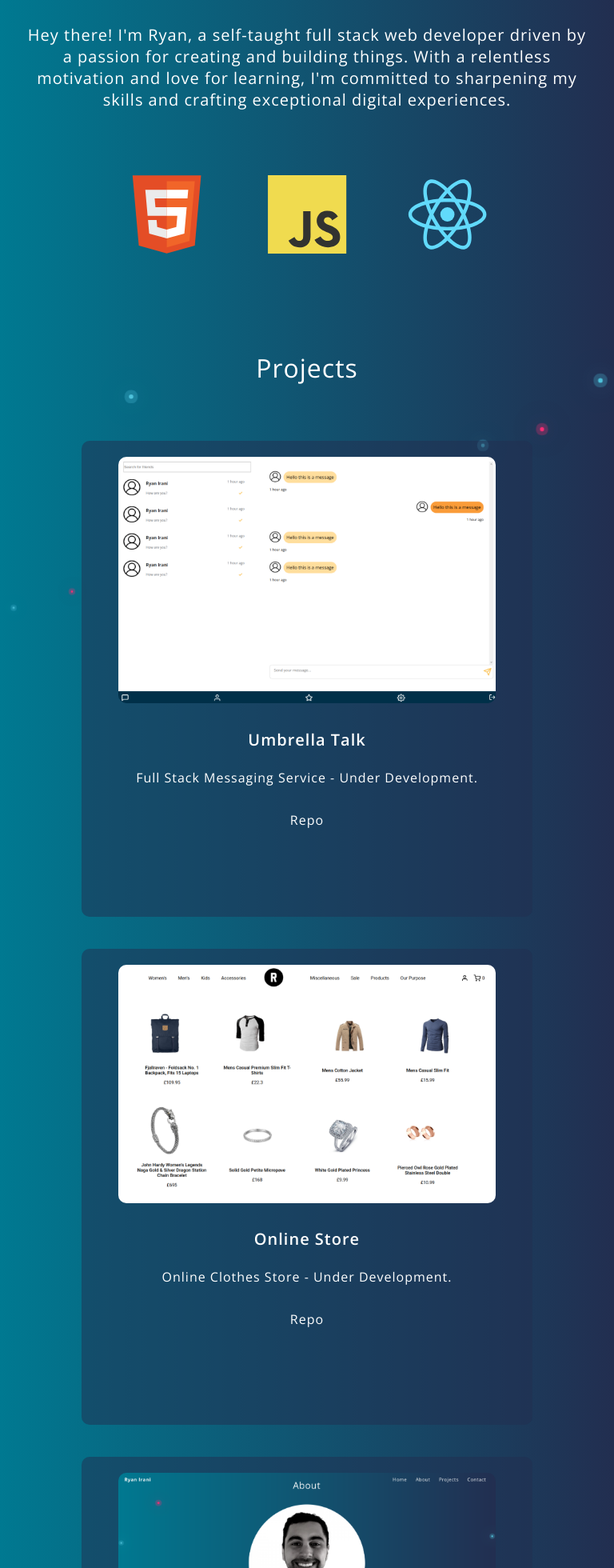
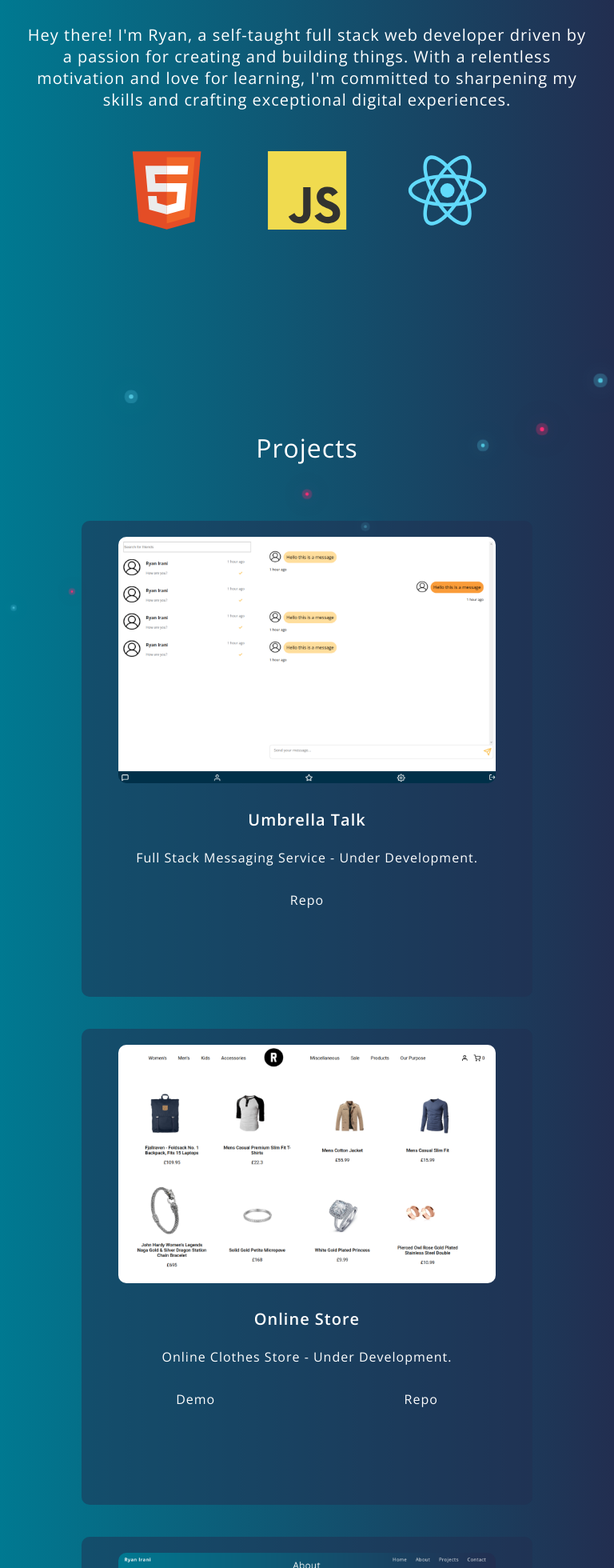
Before and after one commit to justryan55/portfolio, a React (Create React App) app: page / in a window 768 px wide. Shown: the part 1498-3458 px from the top of the page at 80% size. Built offline with nearby package versions, Linux system fonts and the light colour scheme.

Commit message:
toggled responsiveness

```diff
--- a/src/App.css
+++ b/src/App.css
@@ -414,11 +414,6 @@ form {
 
 }
 
-@media screen and (max-height: 710px) {
-    .project-section{
-        margin-top: 300px;
-    }
-}
 
 @media screen and (min-width: 768px) and (max-width: 1023px){
     .profile-image {
@@ -438,6 +433,7 @@ form {
     }
 
     .project-section {
+        padding-top: 350px;
         margin-bottom: 25px;
     }
 
@@ -452,7 +448,7 @@ form {
 
     .crsl {
         width: 70%;
-        margin-top: 80px;
+        margin-top: 50px;
     }
 
     .crsl img {
@@ -473,7 +469,7 @@ form {
 
     .contact-form {
         padding: 30px;
-        width: 80%;
+        width: 60%;
     }
 
     .contact-text {
@@ -496,18 +492,13 @@ form {
     }
 }
 
-@media screen and (min-width: 600px) and (max-width: 1023px){
+
+@media screen and (min-width: 1023px) and (max-width: 1999px){
     .project-section {
-        margin-top: 150px;
-    }
-
-    .contact-form {
-        padding: 30px;
-        width: 60%;
+        padding-top: 350px;
     }
 
 }
-
 
 @media screen and (min-width: 2000px){
     .section-header {
--- a/src/components/MainContent.js
+++ b/src/components/MainContent.js
@@ -36,6 +36,8 @@ export default function MainContent() {
               imgSrc={storeImg}
               title="Online Store"
               description="Online Clothes Store - Under Development."
+              demoLink="https://thereactfakestore.netlify.app/"
+              target="_blank"
               githubLink="https://github.com/justryan55/shopping-cart"
 
             />
--- a/src/components/Project.js
+++ b/src/components/Project.js
@@ -6,10 +6,11 @@ export default function Project({
     title,
     description,
     demoLink,
-    githubLink
+    githubLink,
+    target
 }){
 
-    const hideDemoLink = title === "Online Store" || title === "Umbrella Talk"
+    const hideDemoLink = title === "Umbrella Talk"
     return (
         <div className="project-card">
             <a href={demoLink} title={title}>
@@ -22,7 +23,7 @@ export default function Project({
             <h1 className="project-title">{title}</h1>
             <p className="project-description">{description}</p>
             <div className="project-links">
-                {!hideDemoLink && <a href={demoLink} className="project-demo-link">Demo</a>}
+                {!hideDemoLink && <a href={demoLink} target={target} className="project-demo-link">Demo</a>}
                 <a href={githubLink} className="project-github-link" target='_blank' rel='noreferrer'>Repo</a>
             </div>
         </div>
```
